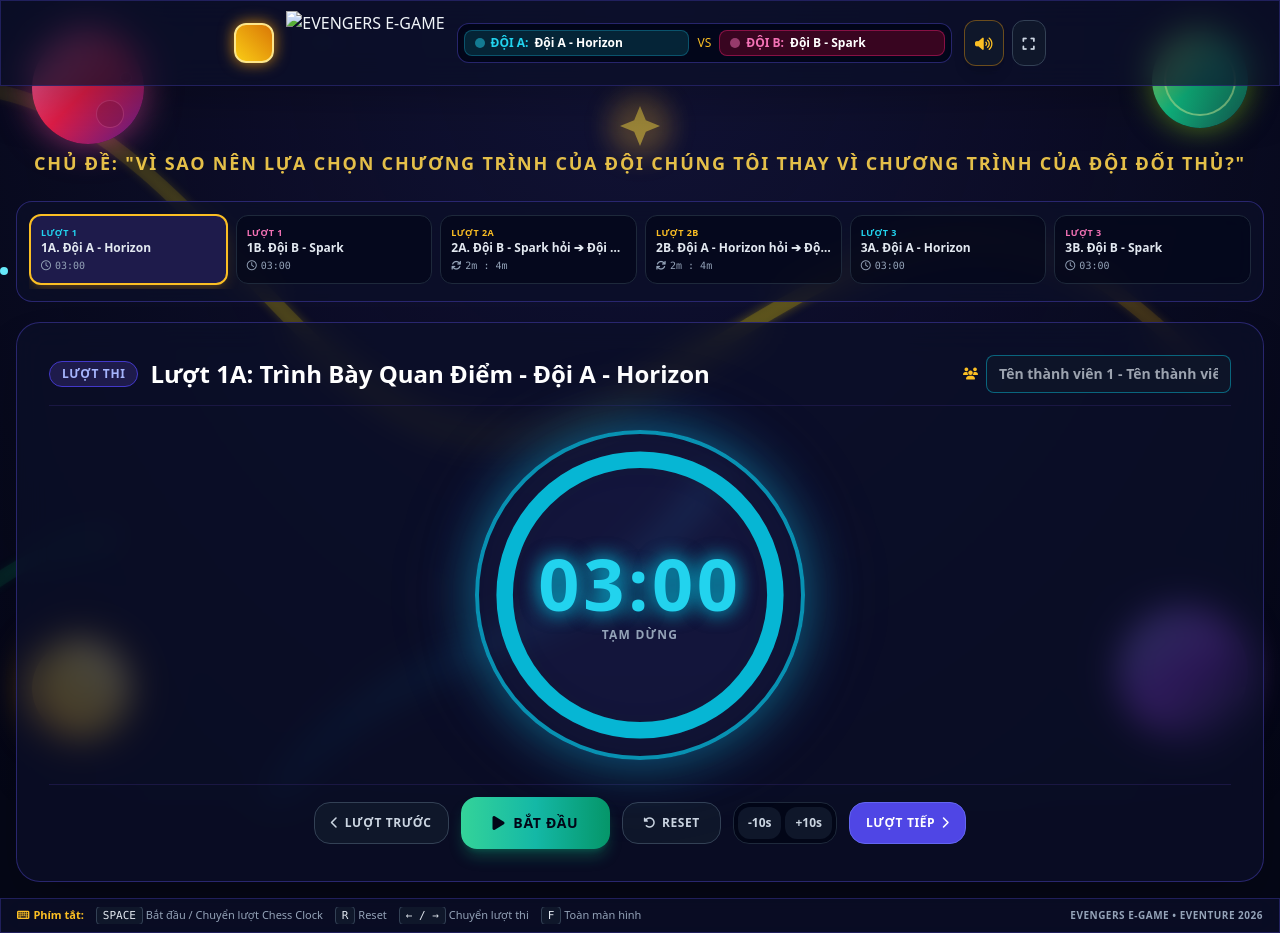
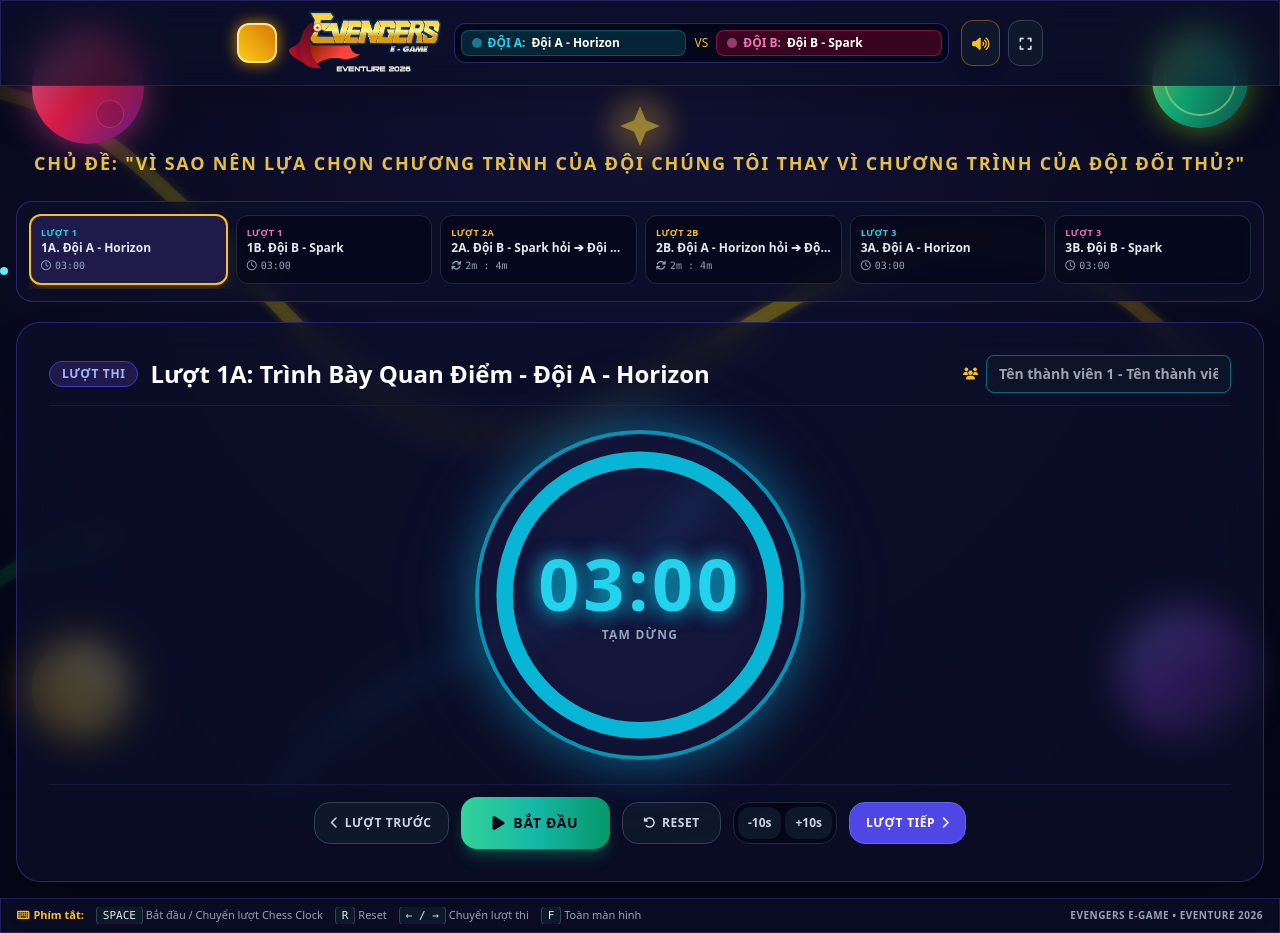
Before and after one commit to uetrj8oo/MISSION03_EVENTRIAL, a plain HTML site: page index.html in a window 1280 px wide. Drawn offline with nearby package versions, Linux system fonts and the light colour scheme.

Commit message:
index.html

```diff
--- a/index.html
+++ b/index.html
@@ -183,7 +183,7 @@
 
                 <div>
                     <div class="flex items-center space-x-3">
-                        <img src="logo.png" alt="EVENGERS E-GAME"
+                        <img src="./resources/logo.png" alt="EVENGERS E-GAME"
                             class="h-16 w-auto max-w-[350px] object-contain" />
                     </div>
                 </div>
```
